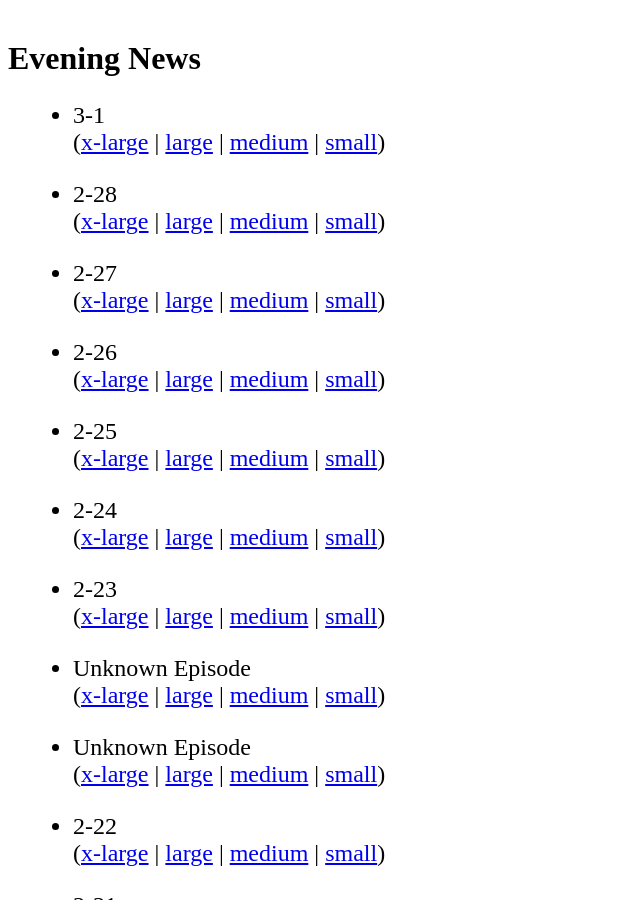
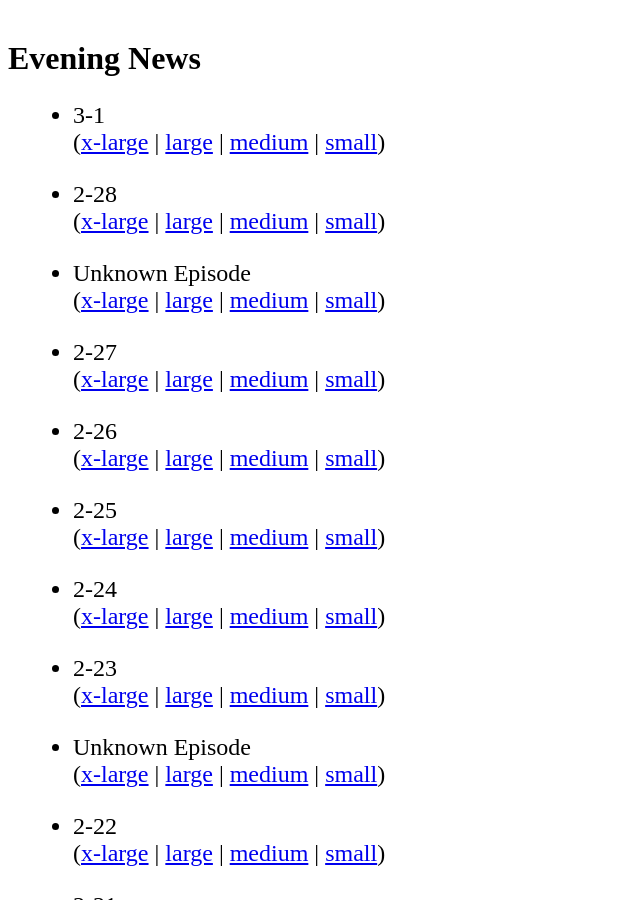
Before and after one commit to jkutner/cbsfeed, a Jekyll site: the page built from index.html, in a window 1280 px wide and 900 px high, scrolled down 245 px. Shown: the whole window, without its empty margins (0-640 px from the left). Built offline with Jekyll 4.4.1, drawn with Linux system fonts in a browser that asks for light colours; nearby versions of some CDN libraries; some of the changed lines change nothing that is shown.

Commit message:
Updating with latest episdoes

```diff
--- a/_data/evening_news.yml
+++ b/_data/evening_news.yml
@@ -7,6 +7,13 @@
     mp4_1296: media/2014/03/02/177272387666/EN_0301_FULL_1296.mp4
   date: 2014-03-01 00:00:00.000000000 +00:00
 - title: 2-28
+  links:
+    mp4_240: media/2014/03/01/175753283688/EN_0228_FULL_240.mp4
+    mp4_740: media/2014/03/01/175753283688/EN_0228_FULL_740.mp4
+    mp4_796: media/2014/03/01/175753283688/EN_0228_FULL_796.mp4
+    mp4_1296: media/2014/03/01/175753283688/EN_0228_FULL_1296.mp4
+  date: 2014-02-28 00:00:00.000000000 +00:00
+- title: Unknown Episode
   links:
     mp4_240: media/2014/03/01/175753283688/EN_0228_FULL_240.mp4
     mp4_740: media/2014/03/01/175753283688/EN_0228_FULL_740.mp4
@@ -55,13 +62,6 @@
     mp4_796: media/2014/03/02/177272387666/EN_0301_FULL_796.mp4
     mp4_1296: media/2014/03/02/177272387666/EN_0301_FULL_1296.mp4
   date: 2014-03-01 00:00:00.000000000 +00:00
-- title: Unknown Episode
-  links:
-    mp4_240: media/2014/03/01/175753283688/EN_0228_FULL_240.mp4
-    mp4_740: media/2014/03/01/175753283688/EN_0228_FULL_740.mp4
-    mp4_796: media/2014/03/01/175753283688/EN_0228_FULL_796.mp4
-    mp4_1296: media/2014/03/01/175753283688/EN_0228_FULL_1296.mp4
-  date: 2014-02-28 00:00:00.000000000 +00:00
 - title: 2-22
   links:
     mp4_240: media/2014/02/23/165697603735/EN_0222_FULL_240.mp4
```
